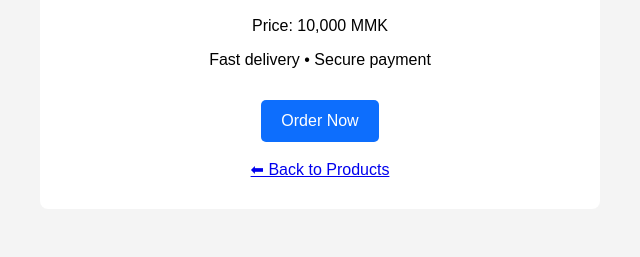
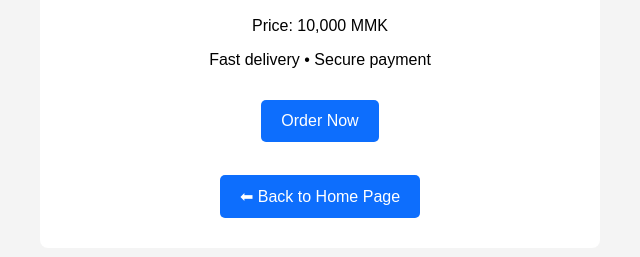
Before and after one commit to OfficialBika/BikaStore, a plain HTML site: page pubg.html in a window 1280 px wide. Shown: the part 137-394 px from the top of the page, without its empty margins (320-960 px from the left). Drawn offline with Linux system fonts and the light colour scheme.

Commit message:
Update pubg.html

```diff
--- a/pubg.html
+++ b/pubg.html
@@ -45,7 +45,7 @@
 
   <a href="https://t.me/yourtelegram" class="btn">Order Now</a>
   <br><br>
-  <a href="products.html">⬅ Back to Products</a>
+  <a href="README.md" class="btn">⬅ Back to Home Page</a>
 </div>
 
 </body>
```
